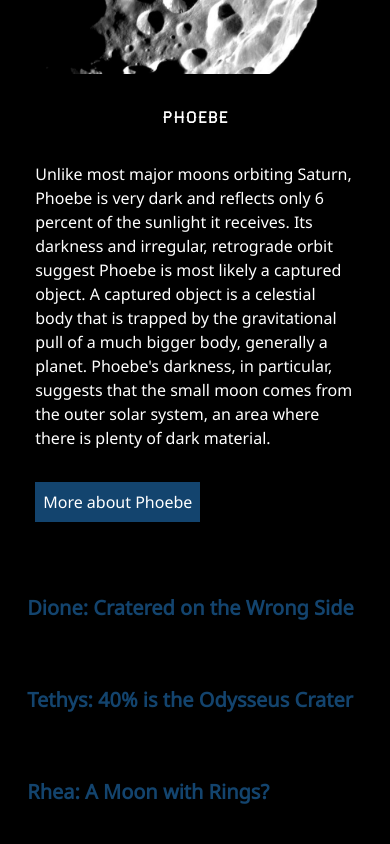
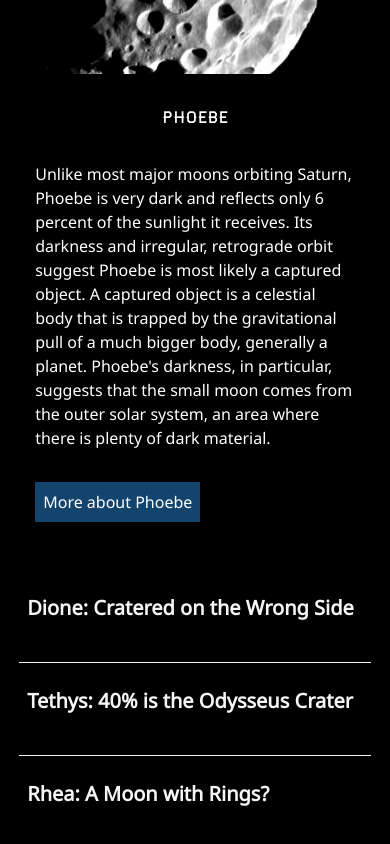
Before and after one commit to staceyb/cssgridflexbox-tailwind, a React (Vite) app: page /saturnmoonsflex in a window 390 px wide. Shown: the part 3499-4343 px from the top of the page. Built offline with nearby package versions, Linux system fonts and the light colour scheme.

Commit message:
Added border between items on mobile and added light blue hover on links

```diff
--- a/src/components/AdditionalLinks.jsx
+++ b/src/components/AdditionalLinks.jsx
@@ -2,10 +2,10 @@ import React from 'react';
 
 export default function AdditionalLinks() {
   return (
-    <ul className="grid grid-cols-[1fr] md:grid-cols-[1fr_1fr_1fr] gap-4 border-[#000000] border-1 dark:border-[#f5f5f5] md:divide-x">
+    <ul className="grid grid-cols-[1fr] md:grid-cols-[1fr_1fr_1fr] gap-4 border-[#000000] border-1 dark:border-[#f5f5f5] divide-y divide-y-1 md:divide-x md:divide-y-0 md:divide-x-1 md:divide-[#000000] md:dark:divide-[#f5f5f5]">
       <li>
         <a
-          className="text-[var(--astroblue)] inline-block font-bold text-xl text-center m-auto px-2 sm:px-2 md:px-4 py-6 md:py-12"
+          className="text-[var(--astroblue)] dark:text-[#f5f5f5] hover:text-[var(--lighterastroblue)] dark:hover:text-[var(--lighterastroblue)] inline-block font-bold text-xl text-center m-auto px-2 sm:px-2 md:px-4 py-6 md:py-12"
           href="https://science.nasa.gov/saturn/moons/dione/"
           target="_blank"
           rel="noreferrer">
@@ -14,7 +14,7 @@ export default function AdditionalLinks() {
       </li>
       <li>
         <a
-          className="text-[var(--astroblue)] inline-block font-bold text-xl m-auto px-2 sm:px-2 md:px-4 py-6 lg:py-12"
+          className="text-[var(--astroblue)] dark:text-[#f5f5f5] hover:text-[var(--lighterastroblue)] dark:hover:text-[var(--lighterastroblue)] inline-block font-bold text-xl text-center m-auto px-2 sm:px-2 md:px-4 py-6 md:py-12"
           href="https://science.nasa.gov/saturn/moons/tethys/"
           target="_blank"
           rel="noreferrer">
@@ -23,7 +23,7 @@ export default function AdditionalLinks() {
       </li>
       <li>
         <a
-          className="text-[var(--astroblue)] inline-block font-bold text-xl m-auto px-2 sm:px-2 md:px-4 py-6 md:py-12"
+          className="text-[var(--astroblue)] dark:text-[#f5f5f5] hover:text-[var(--lighterastroblue)] dark:hover:text-[var(--lighterastroblue)] inline-block font-bold text-xl text-center m-auto px-2 sm:px-2 md:px-4 py-6 md:py-12"
           href="https://science.nasa.gov/saturn/moons/rhea/"
           target="_blank"
           rel="noreferrer">
```
